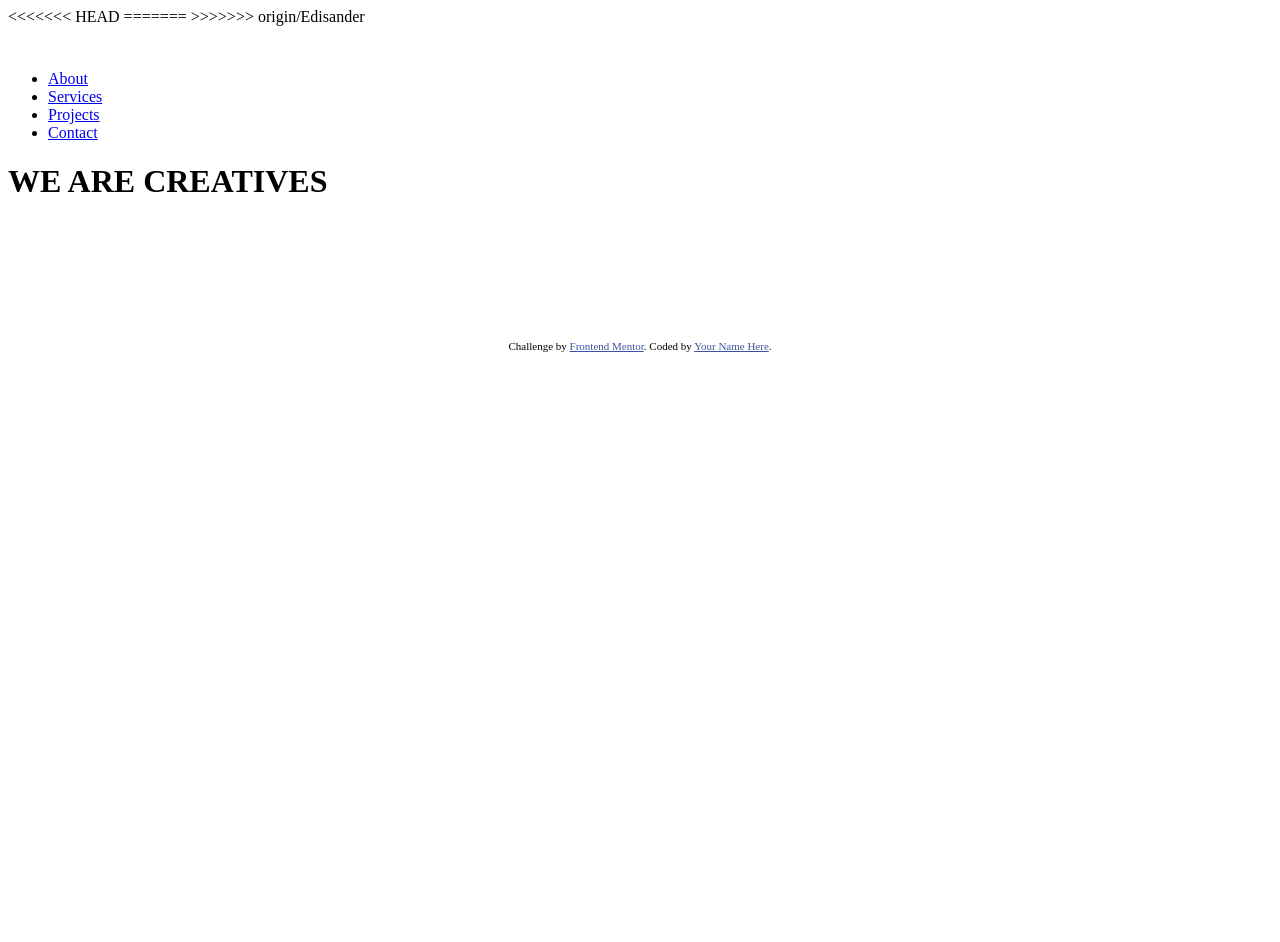
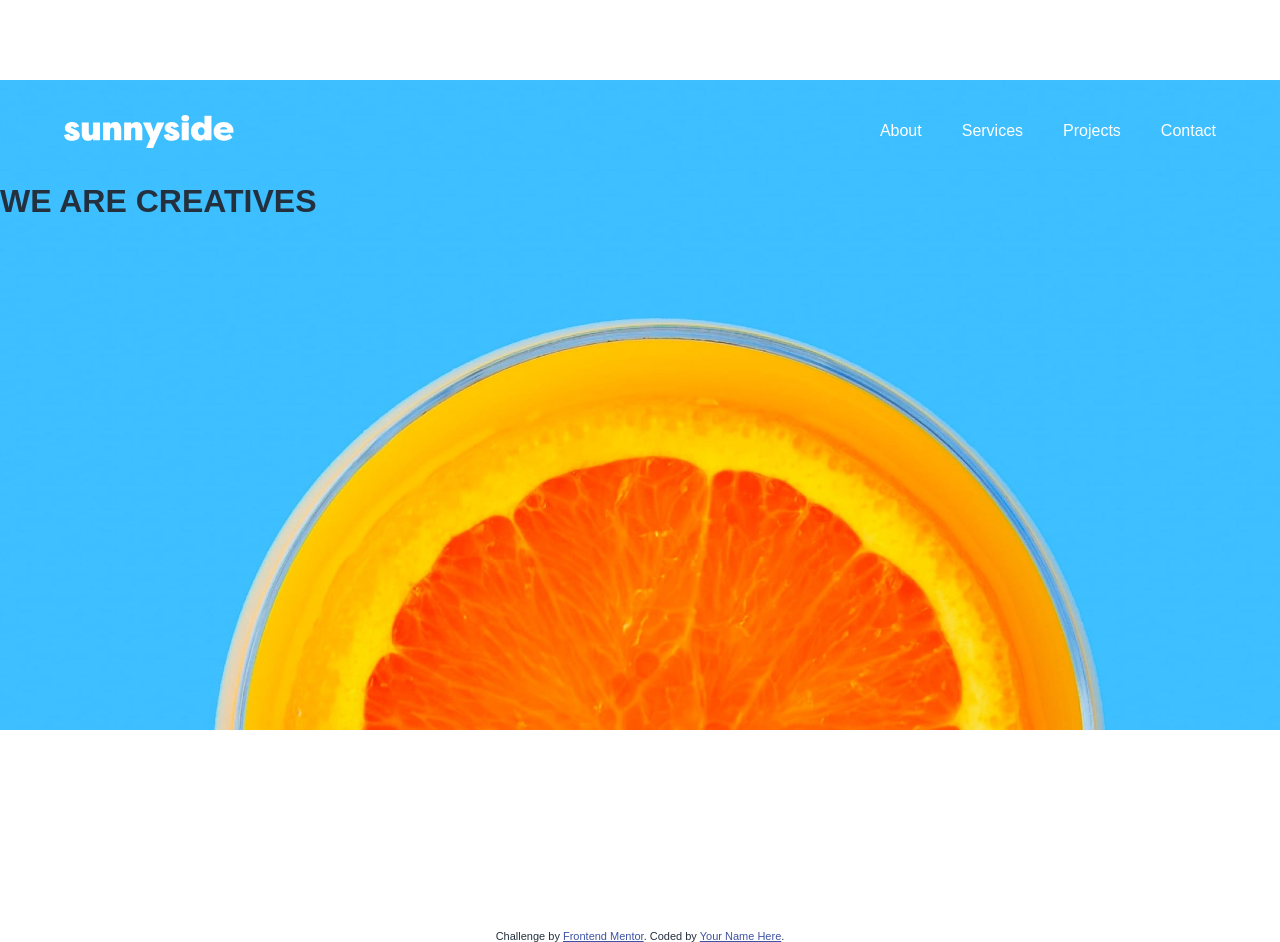
Before and after one commit to EdisanderNeri/Desafio-aaa, a plain HTML site: page index.html in a window 1280 px wide. Before the commit the page ends 800 px from the top, so only its background shows below. Drawn offline with Linux system fonts and the light colour scheme.

Commit message:
to fazendo mais um pouco

```diff
--- a/Resources/css/style.css
+++ b/Resources/css/style.css
@@ -5,9 +5,44 @@
   box-sizing: border-box;
 }
 
-
 body {
   font-family: Arial, sans-serif;
   background-color: #ffffff;
   color: #24303e;
 }
+
+header {
+  width: 100%;
+  height: 850px;
+
+  margin-top: 80px;
+
+  background-image: url("../../images/desktop/image-header.jpg");
+  background-size: cover;
+  background-repeat: no-repeat;
+  background-position: calc(50% + 20px) calc(50% - 200px);
+}
+
+.navbar {
+  display: flex;
+  justify-content: space-between;
+  align-items: center;
+  padding: 35px 5%;
+}
+
+.logo {
+  width: 170px;
+}
+
+.menu {
+  display: flex;
+  align-items: center;
+  gap: 40px;
+  list-style: none;
+}
+
+.menu a {
+  text-decoration: none;
+  color: white;
+  font-family: Arial, sans-serif;
+}
--- a/index.html
+++ b/index.html
@@ -4,16 +4,16 @@
 <head>
   <meta charset="UTF-8">
   <meta name="viewport" content="width=device-width, initial-scale=1.0">
-
+  <link rel="stylesheet" href="Resources/css/style.css">
   <link rel="icon" type="image/png" sizes="32x32" href="./images/favicon-32x32.png">
 
   <title>Frontend Mentor | Sunnyside agency landing page</title>
 
-<<<<<<< HEAD
 
-=======
 
->>>>>>> origin/Edisander
+
+
+
   <style>
     .attribution {
       font-size: 0.6875rem;
@@ -26,11 +26,12 @@
   </style>
 </head>
 
+
 <body>
 
+  <header>
+    <header>
 
-
-  <header>
       <nav class="navbar">
 
         <img src="./images/logo.svg" alt="Sunnyside" class="logo">
@@ -46,39 +47,20 @@
 
       <div class="banner">
         <h1>WE ARE CREATIVES</h1>
+      </div>
 
-      <img src="./images/icon-arrow-down.svg" alt="Seta para baixo">
-    </div>
     </header>
-
-
 
     <main>
 
     </main>
 
-
-
-
-
-
-
-
-
-
-
-  <header>
-
-  </header>
- <main>
-
- </main>
-
-
     <footer class="attribution">
       Challenge by <a href="https://www.frontendmentor.io?ref=challenge">Frontend Mentor</a>.
       Coded by <a href="#">Your Name Here</a>.
     </footer>
+
 </body>
 
+
 </html>
```
Lines whose indentation alone changed are shown as unchanged.
